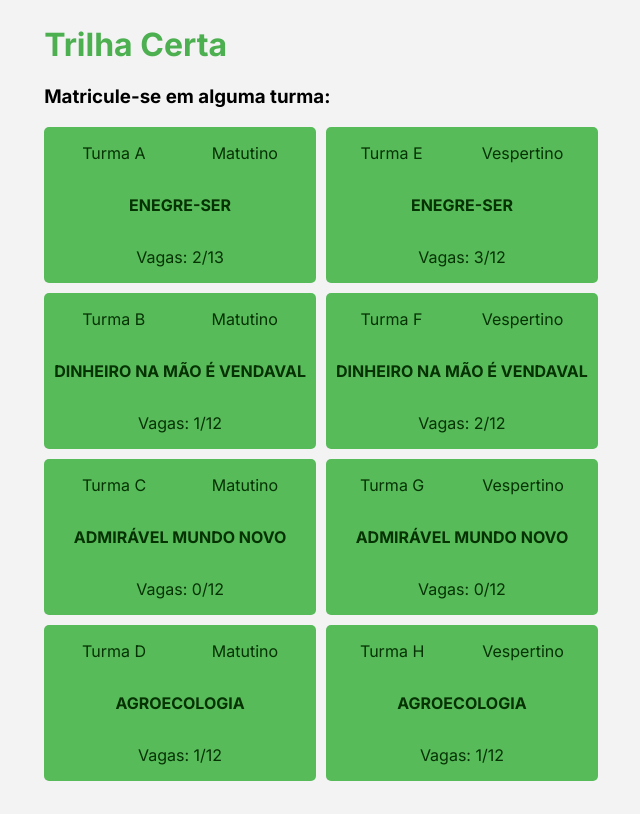
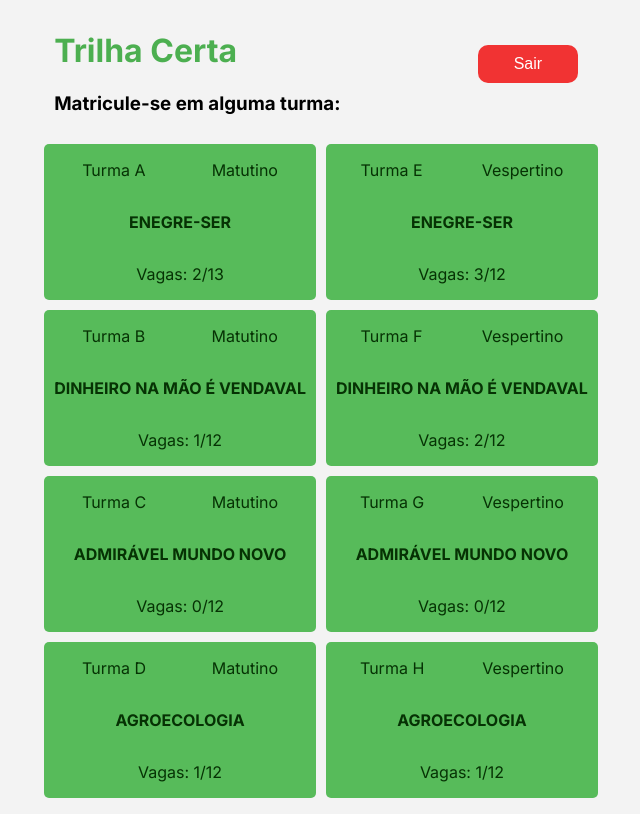
Before and after one commit to Cassio-hue/projeto-trilha-certa, a Flask app: page /aluno_menu in a window 1280 px wide. Shown: the whole page, without its empty margins (324-964 px from the left). Before the commit the page ends 781 px from the top, so only its background shows below. Run offline with Flask 3, Linux system fonts and the light colour scheme; the visitor is signed in with stand-in values (Sample User, id 1); some libraries are stand-ins or nearby versions.

Commit message:
feat: botão de logout

```diff
--- a/src/static/css/aluno/aluno-menu.css
+++ b/src/static/css/aluno/aluno-menu.css
@@ -73,3 +73,14 @@
 p {
   color: rgb(6, 50, 4);
 }
+
+.header {
+  display: flex;
+  justify-content: space-between;
+  align-items: center;
+  padding: 10px;
+}
+
+#logout {
+  width: 100px;
+}
--- a/src/static/css/main.css
+++ b/src/static/css/main.css
@@ -56,3 +56,12 @@ button {
   font-weight: bold;
   cursor: pointer;
 }
+
+a {
+  color: white;
+  text-decoration: none;
+}
+
+#logout {
+  background-color: #f13333;
+}
--- a/src/templates/admin/menu.html
+++ b/src/templates/admin/menu.html
@@ -80,6 +80,12 @@
         </button>
       </div>
     </div>
+
+    <div>
+      <form action="/logout">
+        <button id="logout" type="submit">Sair</button>
+      </form>
+    </div>
   </main>
 
   <script>
--- a/src/templates/aluno/menu.html
+++ b/src/templates/aluno/menu.html
@@ -11,8 +11,17 @@
 
 <body>
   <main>
-    <h1>Trilha Certa</h1>
-    <h3>Matricule-se em alguma turma:</h3>
+    <div class="header">
+      <div>
+        <h1>Trilha Certa</h1>
+        <h3>Matricule-se em alguma turma:</h3>
+      </div>
+      <div>
+        <form action="/logout">
+          <button id="logout" type="submit">Sair</button>
+        </form>
+      </div>
+    </div>
     <form method="post">
 
       <!-- <select type="text" id="turmas" name="turmas" placeholder="Escolha uma turma" required>
```
Also changed, not shown: src/templates/inscricao-realizada/inscricao-realizada.html (added, +26 -0 lines).
